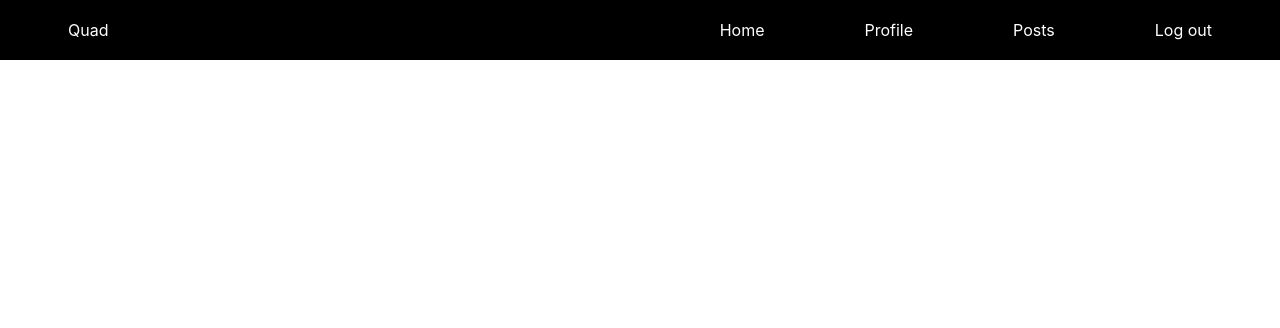
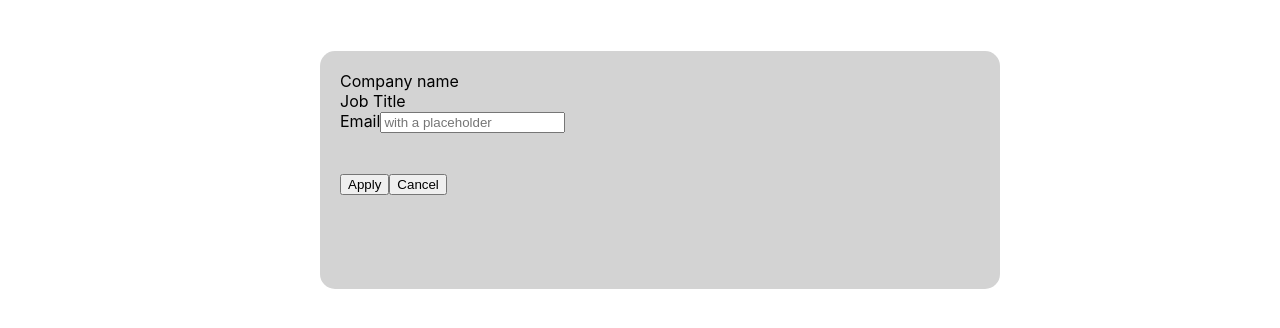
Before and after one commit to ezzineog/QuAD-C5-2, a React (Create React App) app in the folder quad/: page /Posts in a window 1280 px wide. Shown: the top 328 px of the page. Built offline with nearby package versions, Linux system fonts and the light colour scheme.

Commit message:
the posts view and the Addpost for the company sec are ready jusgt missing some style and backEnd im working on them now

```diff
--- a/quad/src/components/company/Home/AddPost.js
+++ b/quad/src/components/company/Home/AddPost.js
@@ -1,13 +1,71 @@
-import React, { Component } from 'react';
+import React, { Component } from "react";
+import axios from "axios";
+// import { Card, Button, CardTitle, CardImg, Label, Col } from "reactstrap";
+// import { FormGroup, Input,Form } from "reactstrap";
+import { Card, Button, CardTitle, Label, Input, Row, Col,FormGroup } from "reactstrap";
+// import { Modal, ModalHeader, ModalBody, ModalFooter } from "reactstrap";
+import './post.css';
+class AddPost extends Component {
+  constructor(props) {
+    super(props);
+    this.state = {
+        jobTitle : ''
+    }
+    this.cancel = this.cancel.bind(this);
+    this.getInputVal = this.getInputVal.bind(this);
+    this.PostAnOfferJob = this.PostAnOfferJob.bind(this);
+  }
 
-class AddPost extends Component {
-    render() {
-        return (
-            <div>
-                <h1>hey i have to be add post for the company</h1>
-            </div>
-        );
-    }
+  PostAnOfferJob() {
+      console.log('PostAnOfferJob')
+    axios
+      .post("/jobs", this.state)
+      .then((res) => res)
+      .catch((err) => console.error("[client  side error]", err));
+  }
+
+  getInputVal(event, text) {
+      this.setState({[text]: event.target.value})
+      console.log('input ===>', event.target.value)
+  }
+
+  cancel() {
+       console.log('canceled')
+      this.setState({jobTitle: ''})
+  }
+
+  render() {
+    return (
+      <div className="container">
+    <Row className="addPost">
+        <Col sm="2">
+          <Card className="CompanyCards" body>
+            {/* <div className="feedCardS"> */}
+              <CardTitle>Company name</CardTitle>
+              <CardTitle>Job Title </CardTitle>
+              <FormGroup>
+              <Label for="exampleEmail">Email</Label>
+                <Input type="email" onChange={(event) => this.getInputVal(event,'jobTitle')} id="exampleEmail" placeholder="with a placeholder" />
+              </FormGroup>
+
+              <br />
+              <br />
+              <Button color="success" onClick={this.PostAnOfferJob}>
+                Apply
+              </Button>
+              <Button color="danger" onClick={this.cancel}>
+                Cancel
+              </Button>
+            {/* </div> */}
+          </Card>
+          <br />
+          <br />
+
+        </Col>
+      </Row>
+      </div>
+    );
+  }
 }
 
 export default AddPost;
--- /dev/null
+++ b/quad/src/components/company/Home/post.css
@@ -0,0 +1,38 @@
+* {
+    margin: 0;
+}
+.container {
+
+    height: 20px;
+    margin: auto;
+    padding: 4%;
+    /* background-color: gray; */
+    width: 50%;
+}
+.addPost {
+}
+.CompanyCards {
+    height: 198px;
+    margin: 10px;
+    position: relative;
+    width: 100%;
+    background-color: lightgray;
+    border-radius: 15px;
+    padding: 20px;
+    margin:auto;
+
+}
+.imgCompanyPost {
+    height: 18%;
+    width: 100%;
+}
+.cardC {
+    padding: 15px;
+}
+/* .row {
+    margin: auto;
+    margin: -5%;
+    padding: 5%;
+    border-style: ;
+    border-radius: 15px;
+} */
--- a/quad/src/index.js
+++ b/quad/src/index.js
@@ -1,11 +1,19 @@
 import React from 'react';
 import ReactDOM from 'react-dom';
 import './index.css';
-import App from './App';
+// import App from './App';
+import AddPost from './components/company/Home/AddPost.js'
 
 ReactDOM.render(
   <React.StrictMode>
-    <App />
+    <AddPost />
   </React.StrictMode>,
   document.getElementById('root')
 );
+
+// ReactDOM.render(
+//   <React.StrictMode>
+//     <App />
+//   </React.StrictMode>,
+//   document.getElementById('root')
+// );
```
Also changed, not shown: quad/src/components/company/Home/Posts/Post.js (+66 -7 lines).
